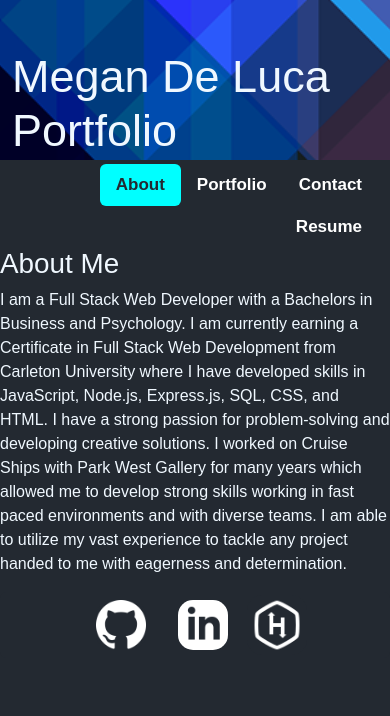
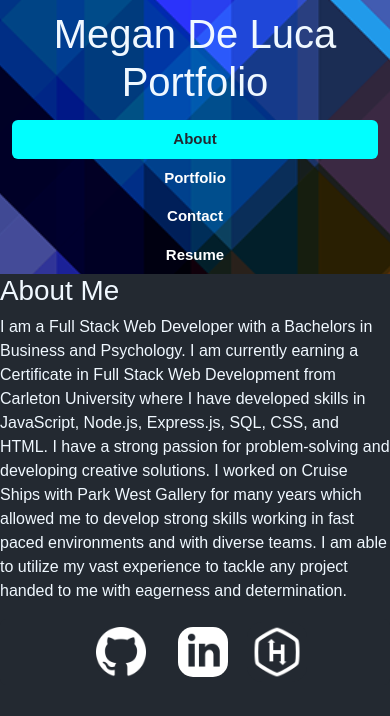
Before and after one commit to mdeluca13/Portfolio, a React (Create React App) app: page / in a window 390 px wide. Shown: the top 716 px of the page. Built offline with nearby package versions, Linux system fonts and the light colour scheme.

Commit message:
added media for nav

```diff
--- a/src/components/nav.js
+++ b/src/components/nav.js
@@ -8,7 +8,7 @@ function Nav({ currentPage, handlePageChange }) {
       <div className='container nav-container'>
         <div className='container-two'>
           <h1 className='header'>Megan De Luca Portfolio</h1>
-          <ul className='nav nav-pills justify-content-end'>
+          <ul className='nav nav-pills'>
             <li className='nav-item'>
               <a
                 href="#about"
--- a/src/components/styles/nav.css
+++ b/src/components/styles/nav.css
@@ -6,6 +6,7 @@
 
 .nav-pills {
     background-color: transparent;
+    justify-content: end;
     display: inline;
     float: right;
     padding-top: 6px;
@@ -37,3 +38,26 @@
     --bs-nav-link-color: white !important;
     --bs-nav-link-hover-color: aqua !important;
 }
+
+@media only screen and (max-width: 992px) {
+    .header {
+      display:block;
+      text-align: center;
+      font-size: 40px;
+    }
+    .nav-item {
+        width: 100%;
+        background-color: transparent;
+        font-size: 15px;
+    }
+    .nav-pills {
+        float:none;
+        text-align: center;
+    }
+    .nav-container {
+        padding-top: 10px;
+    }
+    .background-div {
+        height: max-content;
+    }
+  }
```
